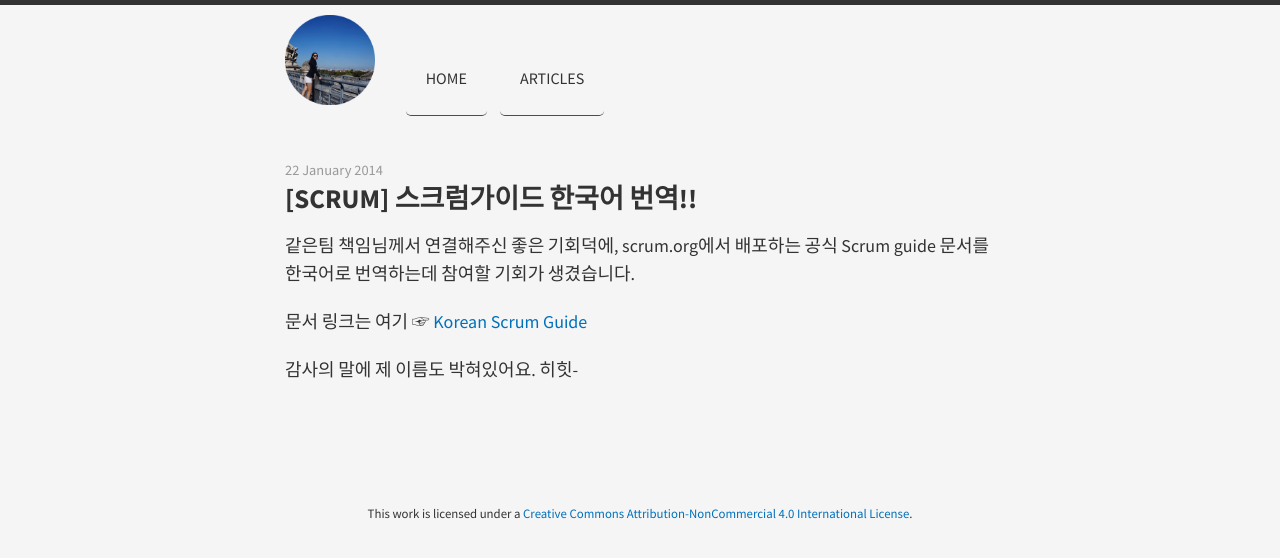
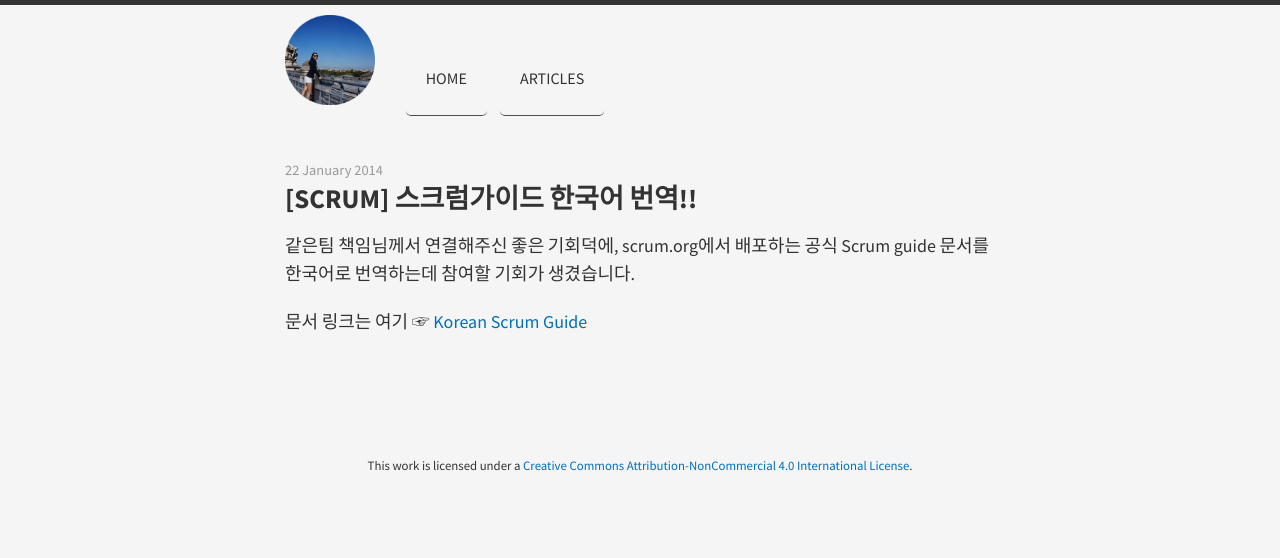
Before and after one commit to midaeng/articles, a Jekyll site: the page built from _posts/2014-01-22-translated-scrum-guide.md, in a window 1280 px wide. Shown: the top 558 px of the page. Built offline with Jekyll 4.4.1, drawn with Linux system fonts in a browser that asks for light colours; nearby versions of some CDN libraries; Markdown is read by kramdown in place of the engine named in the settings.

Commit message:
Update 2014-01-22-translated-scrum-guide.md
링크변경

```diff
--- a/_posts/2014-01-22-translated-scrum-guide.md
+++ b/_posts/2014-01-22-translated-scrum-guide.md
@@ -7,6 +7,4 @@
 scrum.org에서 배포하는 공식 Scrum guide 문서를 한국어로 번역하는데 참여할 기회가 생겼습니다.
 
 문서 링크는 여기 ☞
-[Korean Scrum Guide](https://www.scrum.org/Portals/0/Documents/Scrum%20Guides/2013/Scrum-Guide-KR.pdf#zoom=100)
-
-감사의 말에 제 이름도 박혀있어요. 히힛-
+[Korean Scrum Guide](http://www.scrumguides.org/docs/scrumguide/v1/Scrum-Guide-KR.pdf)
```
